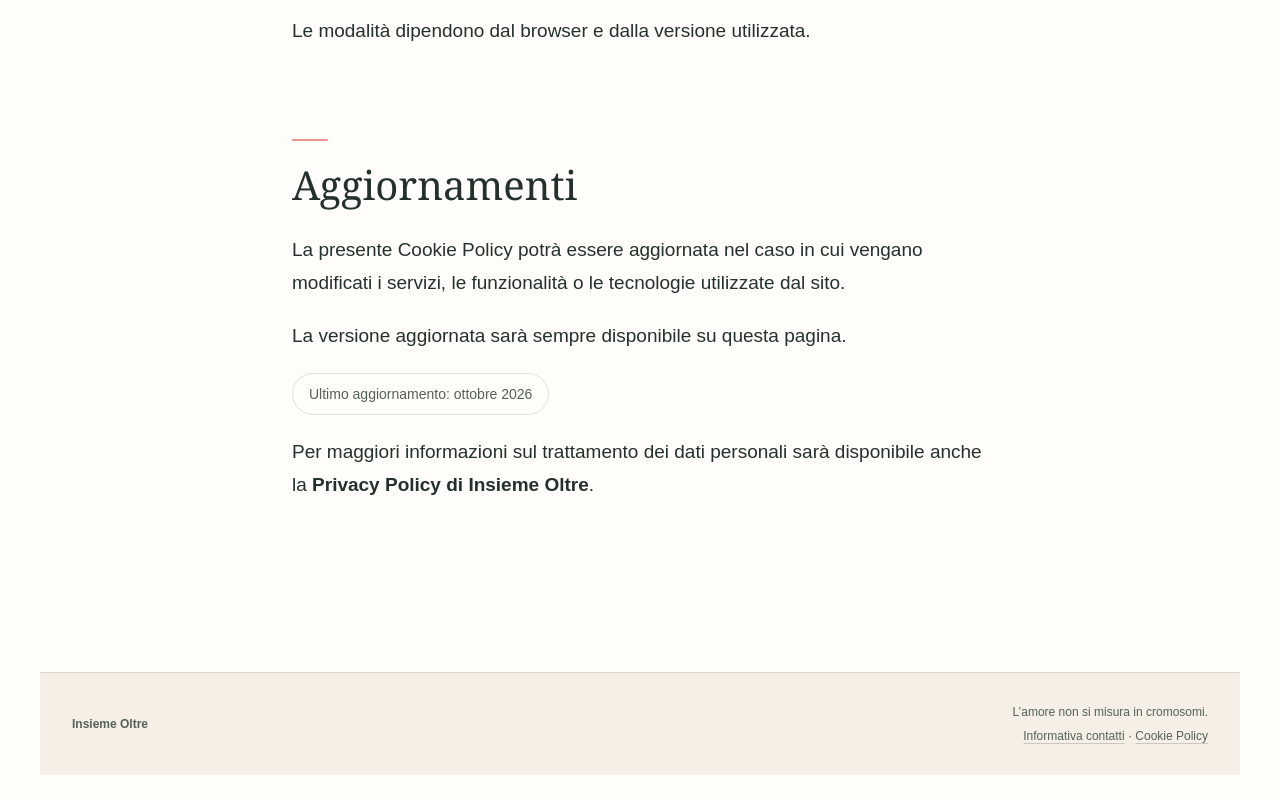
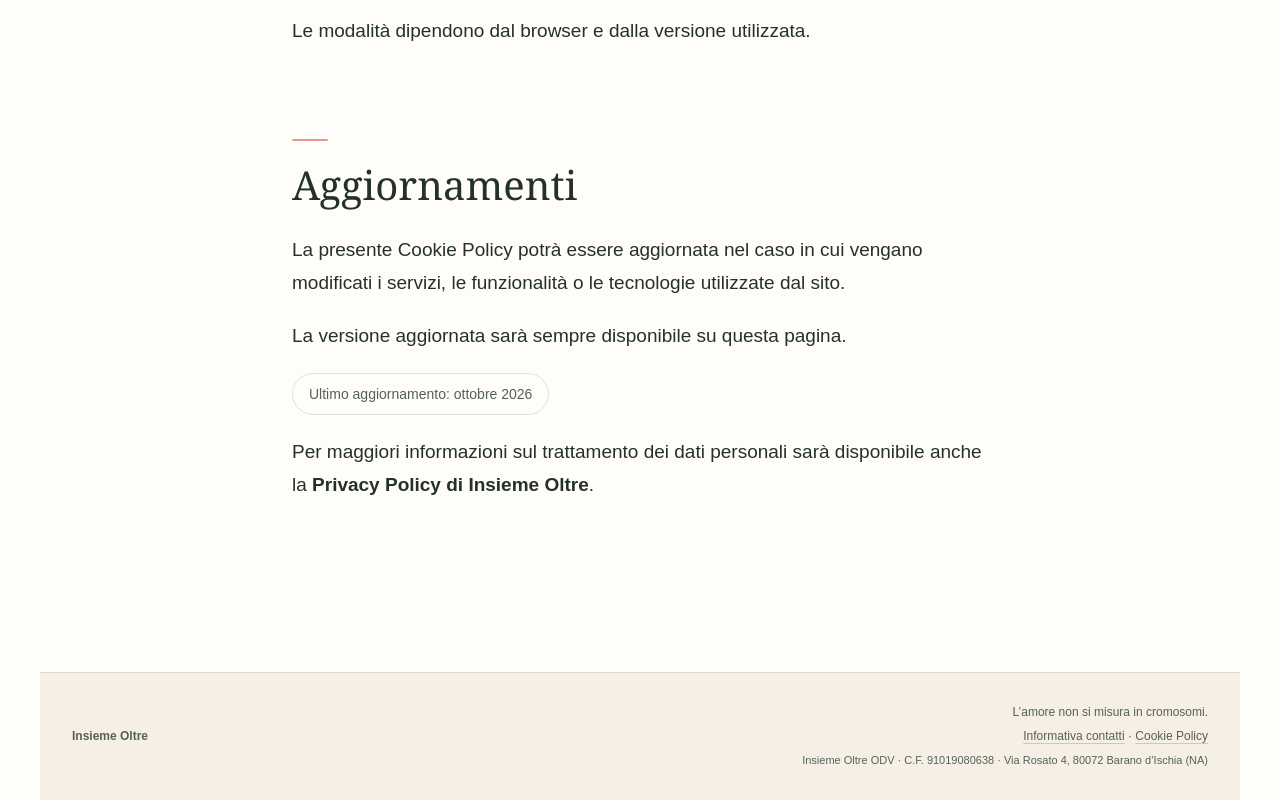
Before and after one commit to Lucare76/insieme-oltre, a Next.js app: page /cookie-policy in a window 1280 px wide. Shown: the part 5270-6070 px from the top of the page. Before the commit the page ends 6045 px from the top, so only its background shows below. Built offline with nearby package versions, Linux system fonts and the light colour scheme; no server answers.

Commit message:
feat: add association institutional data to footers

```diff
--- /dev/null
+++ b/app/components/InstitutionalLine.tsx
@@ -0,0 +1,15 @@
+/** Dati istituzionali nei footer. Ogni dato resta intero: su mobile si va a capo solo dopo un separatore. */
+const items = ["Insieme Oltre ODV", "C.F. 91019080638", "Via Rosato 4, 80072 Barano d’Ischia (NA)"];
+
+export function InstitutionalLine({ className }: { className?: string }) {
+  return (
+    <div className={className}>
+      {items.map((item, index) => (
+        <span key={item}>
+          {index > 0 && " · "}
+          <span className="nowrap">{item}</span>
+        </span>
+      ))}
+    </div>
+  );
+}
--- a/app/cookie-policy/page.tsx
+++ b/app/cookie-policy/page.tsx
@@ -1,6 +1,7 @@
 import type { Metadata } from "next";
 import Link from "next/link";
 import { LegalLinks } from "../components/LegalLinks";
+import { InstitutionalLine } from "../components/InstitutionalLine";
 import { privacyPolicy } from "../../lib/legal";
 import { socialMetadata } from "../../lib/seo";
 import "../storie/aurora/story.css";
@@ -199,6 +200,7 @@ export default function CookiePolicyPage() {
         <div className="aurora-page-footer-end">
           <span>L’amore non si misura in cromosomi.</span>
           <LegalLinks className="aurora-page-legal" />
+          <InstitutionalLine className="aurora-page-institutional" />
         </div>
       </footer>
     </main>
--- a/app/globals.css
+++ b/app/globals.css
@@ -414,6 +414,15 @@ footer > a { justify-self: end; font-weight: 750; }
 .footer-legal { margin-top: 8px; font-family: Arial, Helvetica, sans-serif; font-size: 11px; color: var(--ink-soft); }
 .footer-legal a { text-decoration: underline; text-decoration-color: var(--line); text-underline-offset: 3px; }
 .footer-legal a:hover, .footer-legal a:focus-visible { color: var(--coral-deep); text-decoration-color: currentColor; }
+/* Dati istituzionali: discreti, sotto tutto il footer. `footer .x` vince su `footer p`, che su tablet nasconde la nota. */
+footer .footer-institutional { display: block; grid-column: 1 / -1; padding-top: 18px; border-top: 1px solid var(--line); font-size: 11px; line-height: 1.8; }
+footer .aurora-page-institutional {
+  display: block;
+  margin: 0;
+  font-size: 11px;
+  line-height: 1.8;
+}
+.nowrap { white-space: nowrap; }
 
 @keyframes breathe { 0%,100% { transform: scale(1) rotate(-1deg); } 50% { transform: scale(1.025) rotate(1deg); } }
 @keyframes nudge { 0%,100% { transform: translateY(0); } 50% { transform: translateY(7px); } }
--- a/app/page.tsx
+++ b/app/page.tsx
@@ -4,6 +4,7 @@ import { contactNotice } from "../lib/legal";
 import { contactMailConfig } from "../lib/contactMail";
 import "./contact-form.css";
 import { LegalLinks } from "./components/LegalLinks";
+import { InstitutionalLine } from "./components/InstitutionalLine";
 import { REVEAL_BOOT_SCRIPT, ScrollReveal } from "./components/ScrollReveal";
 import { StoryCard, storyRowStyle } from "./components/StoryCard";
 import { LazyMusicExperience } from "./components/LazyMusicExperience";
@@ -251,6 +252,7 @@ export default async function Home() {
           <span>Insieme <em>Oltre</em></span>
           <small>{content.footer.slogan}</small>
           <LegalLinks className="footer-legal" />
+          <InstitutionalLine className="footer-institutional" />
           <a href="/admin">Area soci</a>
         </div>
         <p>{content.footer.note}</p>
--- a/app/storie/components/StoryPageLayout.tsx
+++ b/app/storie/components/StoryPageLayout.tsx
@@ -1,6 +1,7 @@
 import Image from "next/image";
 import Link from "next/link";
 import { LegalLinks } from "../../components/LegalLinks";
+import { InstitutionalLine } from "../../components/InstitutionalLine";
 import "../aurora/story.css";
 
 type StoryPageLayoutProps = {
@@ -85,6 +86,7 @@ export function StoryPageLayout({ name, subtitle, paragraphs, photos, pause, par
         <div className="aurora-page-footer-end">
           <span>L’amore non si misura in cromosomi.</span>
           <LegalLinks className="aurora-page-legal" />
+          <InstitutionalLine className="aurora-page-institutional" />
         </div>
       </footer>
     </main>
```
